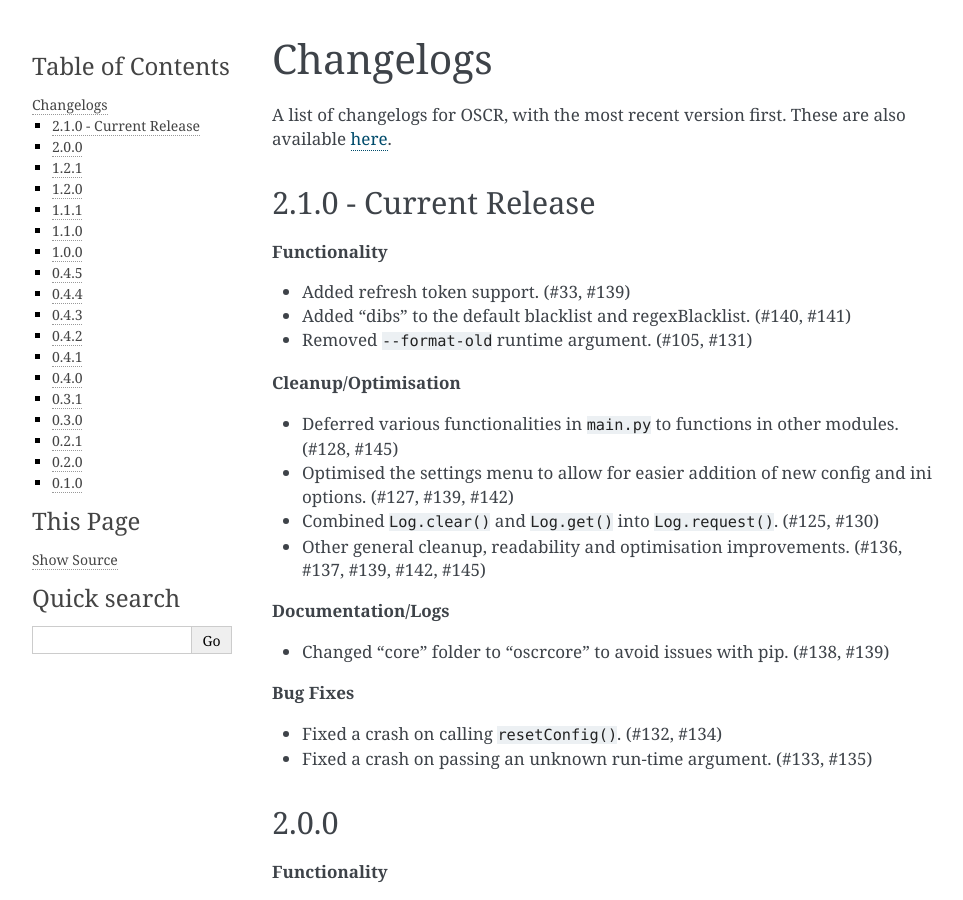
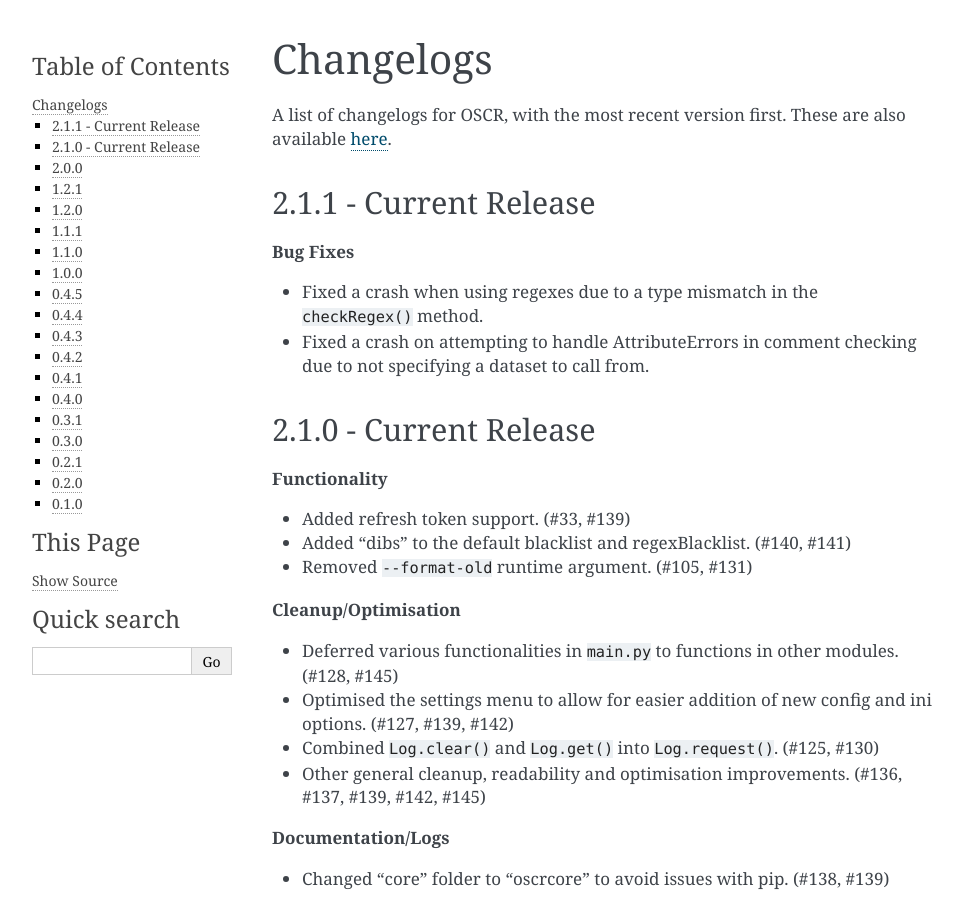
Before and after one commit to MurdoMaclachlan/oscr, a Sphinx documentation site: the page built from docs/source/changelogs.rst, in a window 1280 px wide and 900 px high. Shown: the whole window, without its empty margins (148-1111 px from the left). Built offline with Sphinx 7.4.7, drawn with Linux system fonts in a browser that asks for light colours.

Commit message:
Update changelogs.rst

```diff
--- a/docs/source/changelogs.rst
+++ b/docs/source/changelogs.rst
@@ -2,6 +2,14 @@
 ==========
 
 A list of changelogs for OSCR, with the most recent version first. These are also available `here <https://github.com/MurdoMaclachlan/oscr/releases>`_.
+
+2.1.1 - Current Release
+-----------------------
+
+**Bug Fixes**
+
+- Fixed a crash when using regexes due to a type mismatch in the ``checkRegex()`` method.
+- Fixed a crash on attempting to handle AttributeErrors in comment checking due to not specifying a dataset to call from.
 
 2.1.0 - Current Release
 -----------------------
```
